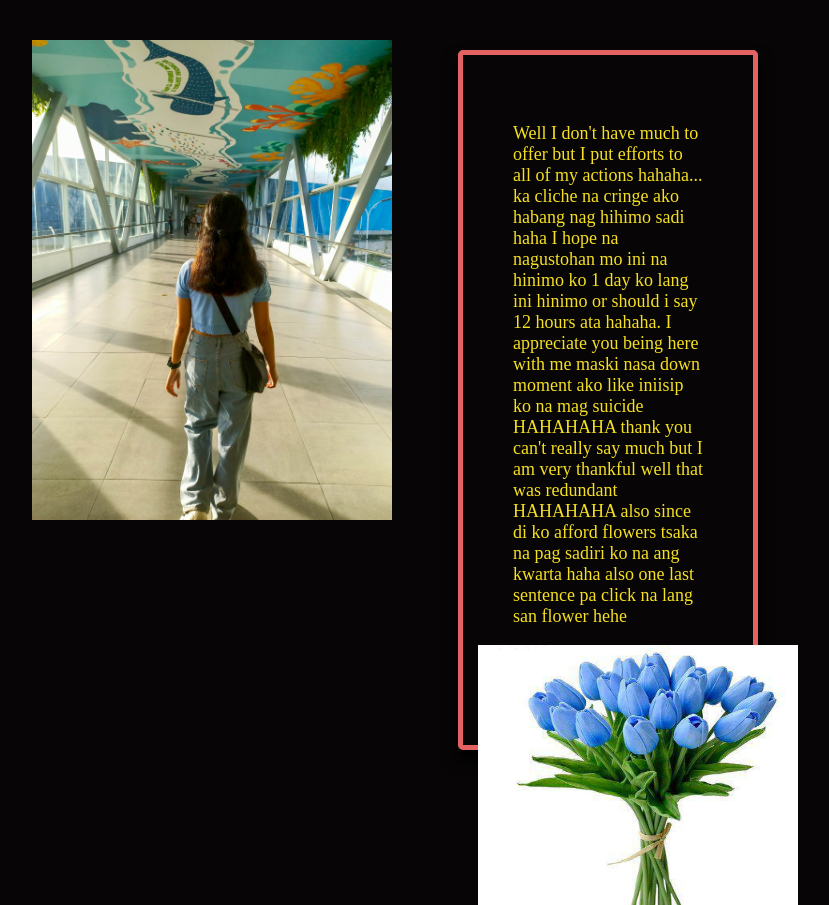
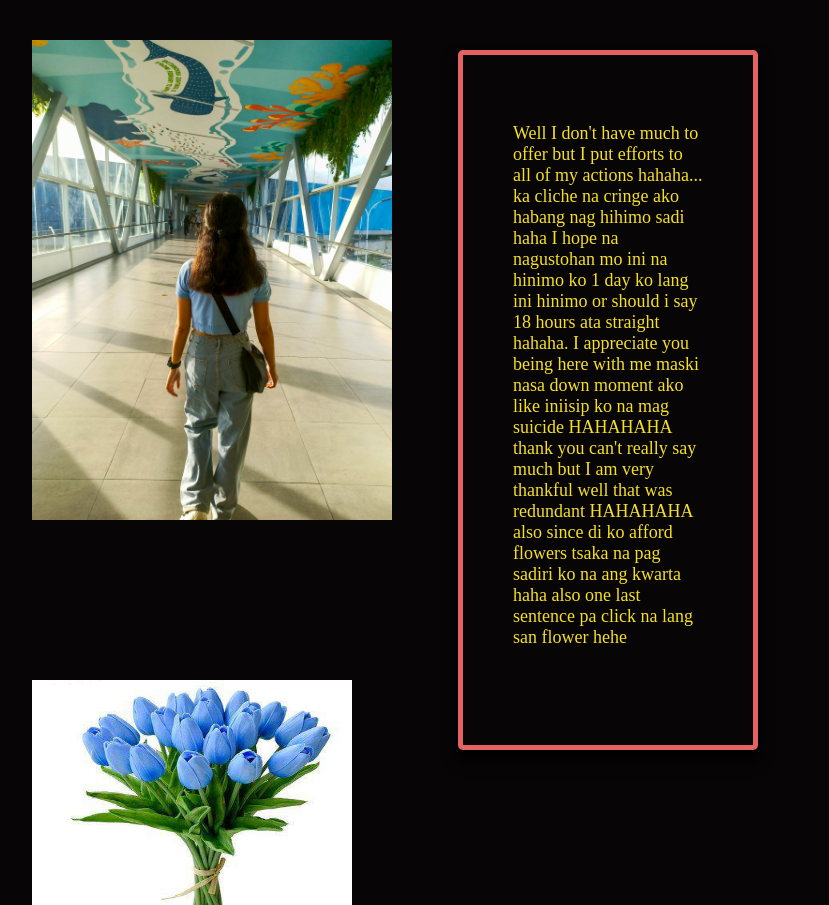
Before and after one commit to Kenneie/Kenneie.github.io, a plain HTML site: page next2.html in a window 1280 px wide. Shown: the whole page, without its empty margins (32-861 px from the left). After the commit the page ends 800 px from the top, so only its background shows below. Drawn offline with Linux system fonts and the light colour scheme.

Commit message:
Update next2.html

```diff
--- a/next2.html
+++ b/next2.html
@@ -15,7 +15,7 @@
                 to all of my actions hahaha... ka cliche na cringe
                 ako habang nag hihimo sadi haha I hope na nagustohan mo
                 ini na hinimo ko 1 day ko lang ini hinimo or should i say
-                12 hours ata hahaha. I appreciate you being here with me
+                18 hours ata straight hahaha. I appreciate you being here with me
                 maski nasa down moment ako like iniisip ko na mag suicide
                 HAHAHAHA thank you can't really say much but I am very
                 thankful well that was redundant HAHAHAHA also since di
@@ -23,8 +23,9 @@
                 also one last sentence pa click na lang san flower hehe
             </p>
 
+        </div>
         <a href="https://youtu.be/2ilvbthVs6M?t=187">
-                <img src="329166588_735181898326719_236179747305308909_n.jpg" style="position: fixed; left: 5%;"
+            <img src="329166588_735181898326719_236179747305308909_n.jpg" style="position: fixed; left: 5%; top: 85%;"
             alt="" width="320" height="260" >
         </a>
         <script>
@@ -32,9 +33,5 @@
                 alert("Listen and read the lyrics hehe");
             }
         </script>
-            <div class="contain" style="position: fixed; left: 78%; top: 90%;">
-
-            </div>
-        </div>
     </body>
 </html>
```
Lines whose indentation alone changed are shown as unchanged.
